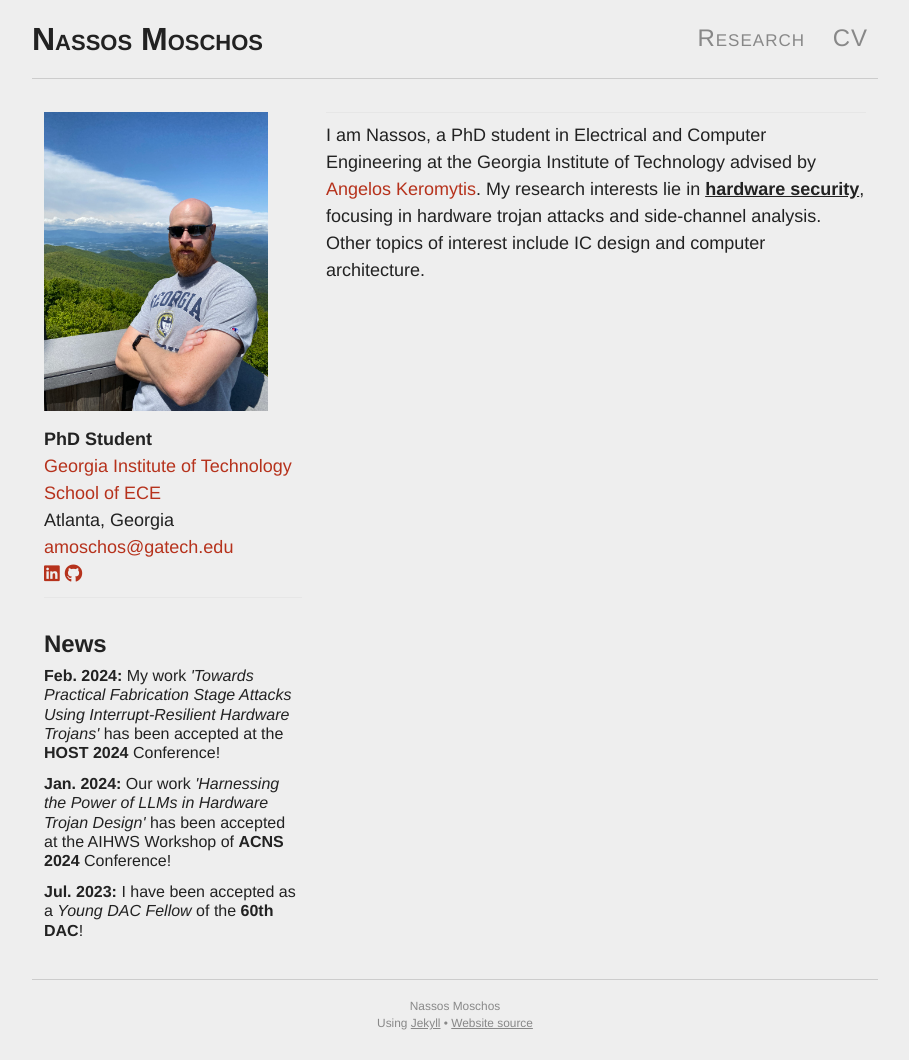
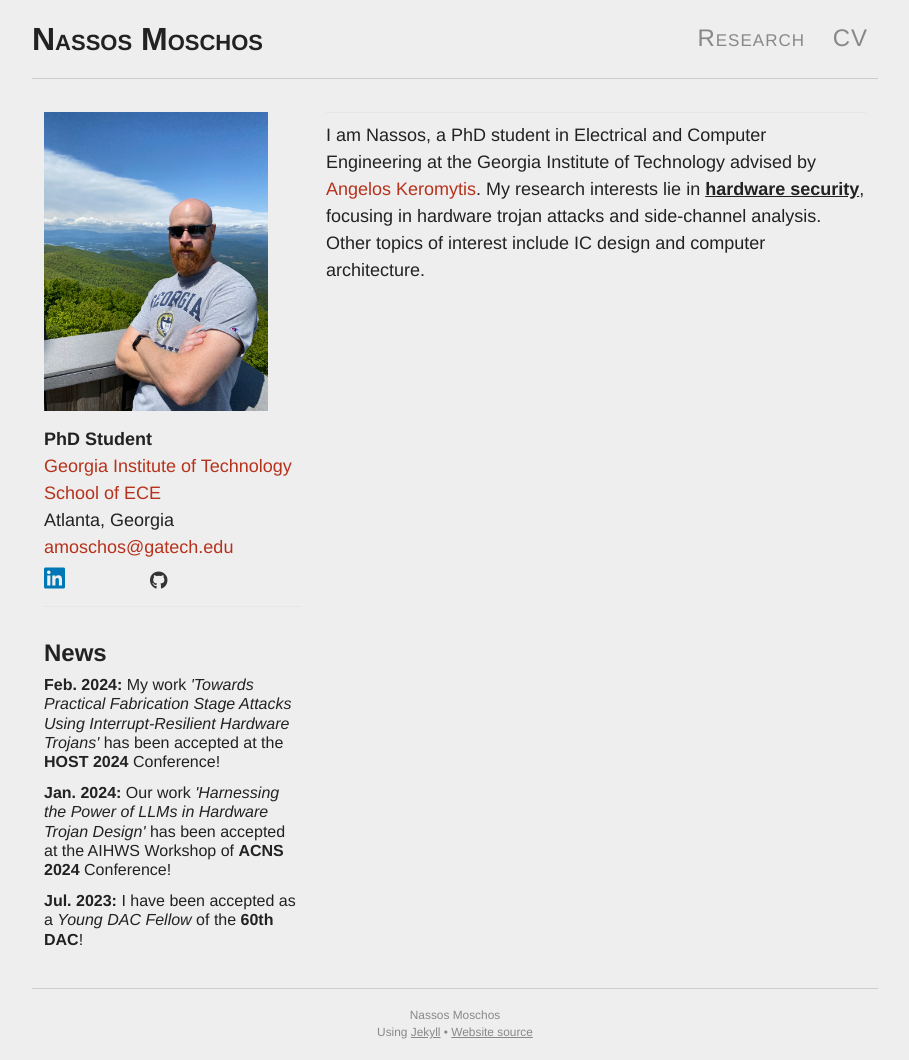
Before and after one commit to 0ena/0ena.github.io, a Jekyll site: the page built from index.md, in a window 1280 px wide. Shown: the whole page, without its empty margins (185-1094 px from the left). Built offline with Jekyll 4.4.1, drawn with Linux system fonts in a browser that asks for light colours; nearby versions of some CDN libraries.

Commit message:
Update head.html

```diff
--- a/_includes/head.html
+++ b/_includes/head.html
@@ -10,6 +10,7 @@
     <script src="https://kit.fontawesome.com/8680fca508.js" crossorigin="anonymous"></script>
 
     <link rel="stylesheet" href="{{ "/css/bootstrap.min.css" | prepend: site.baseurl }}">
+    <link rel="stylesheet" href="/css/styles.css">
     <link rel="stylesheet" href="{{ "/css/main.css" | prepend: site.baseurl }}">
     <link rel="canonical" href="{{ page.url | replace:'index.html','' | prepend: site.baseurl | prepend: site.url }}">
     <link rel="shortcut icon" type="image/png" href="sail.png">
```
